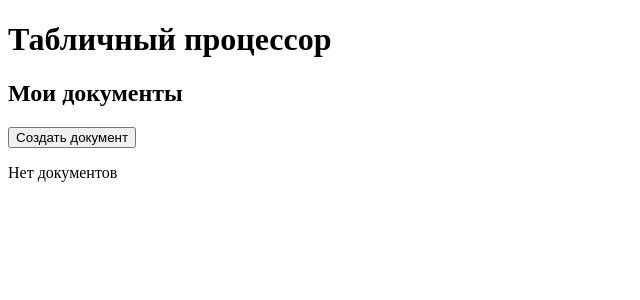
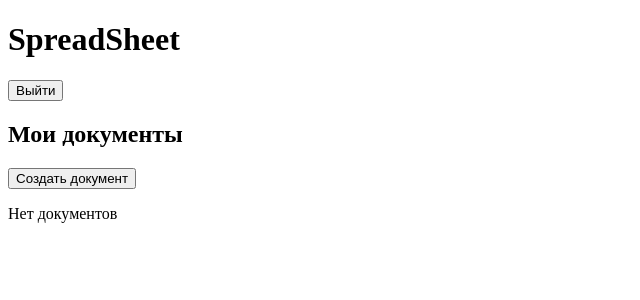
Before and after one commit to AlyonaM-ip/visual, a React (Vite) app in the folder spreadsheet/spreadsheet-app/: page /dashboard in a window 1280 px wide. Shown: the top 300 px of the page, without its empty margins (0-640 px from the left). Built offline with nearby package versions, Linux system fonts and the light colour scheme.

Commit message:
logaout + logit button

```diff
--- a/spreadsheet/spreadsheet-app/src/components/AppLayout/AppLayout.tsx
+++ b/spreadsheet/spreadsheet-app/src/components/AppLayout/AppLayout.tsx
@@ -1,9 +1,20 @@
-import { Outlet } from 'react-router-dom';
+import { Outlet, useNavigate } from 'react-router-dom';
+import { useDispatch } from 'react-redux';
+import { logout } from '../../store/authSlice';
 
 export default function AppLayout() {
+  const dispatch = useDispatch();
+  const navigate = useNavigate();
+
+  const handleLogout = () => {
+    dispatch(logout());
+    navigate('/login');
+  };
+
   return (
     <div>
-      <h1>Табличный процессор</h1>
+      <h1>SpreadSheet</h1>
+      <button onClick={handleLogout}>Выйти</button>
       <Outlet />
     </div>
   );
```
